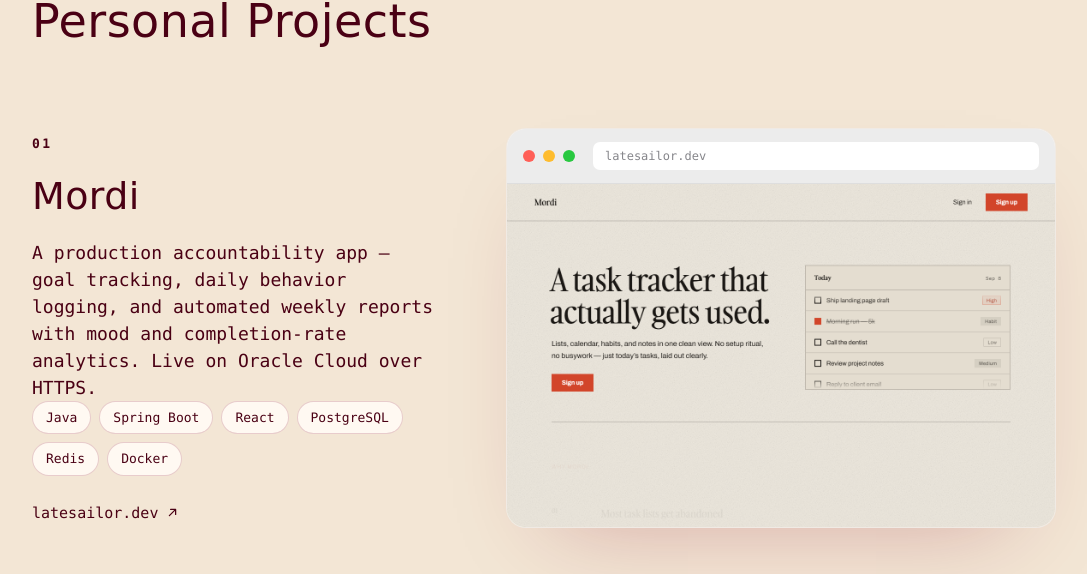
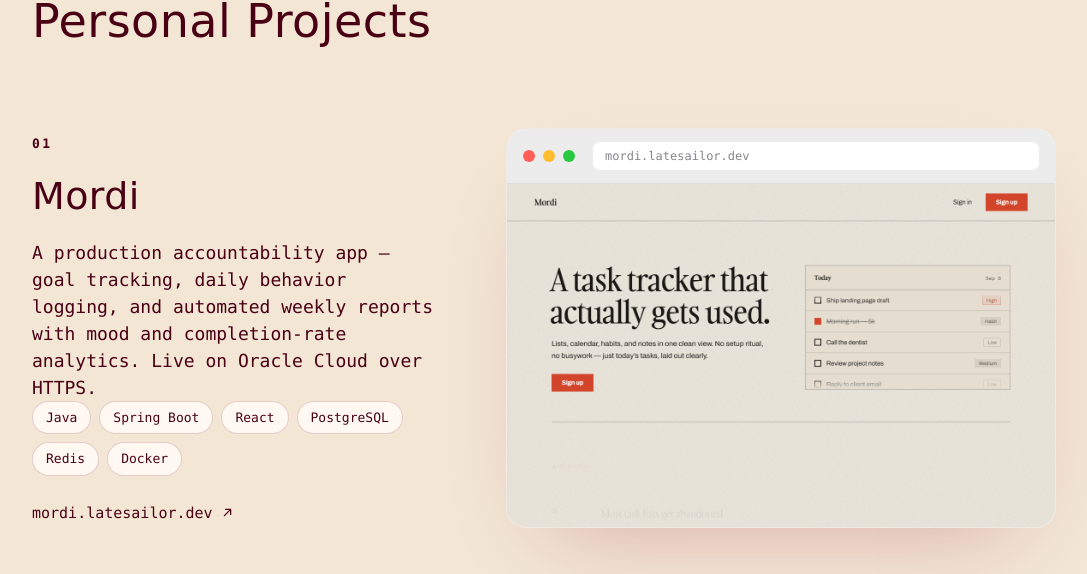
Before and after one commit to SailmanSeeulater/PPhanitchaleun_Portfolio, a React (Vite) app: page / in a window 1280 px wide. Shown: the part 840-1414 px from the top of the page, without its empty margins (96-1183 px from the left). Built offline with nearby package versions, Linux system fonts and the light colour scheme; a web font is replaced by a local one.

Commit message:
Updated the links deplayed on the demo for Mordi

```diff
--- a/src/App.jsx
+++ b/src/App.jsx
@@ -17,8 +17,8 @@ const PROJECTS = [
     blurb:
       "A production accountability app — goal tracking, daily behavior logging, and automated weekly reports with mood and completion-rate analytics. Live on Oracle Cloud over HTTPS.",
     stack: ["Java", "Spring Boot", "React", "PostgreSQL", "Redis", "Docker"],
-    link: { label: "latesailor.dev", href: "https://latesailor.dev" },
-    demo: { domain: "latesailor.dev", tint: "#30d158", image: mordiShot },
+    link: { label: "mordi.latesailor.dev", href: "https://mordi.latesailor.dev" },
+    demo: { domain: "mordi.latesailor.dev", tint: "#30d158", image: mordiShot },
   },
   {
     name: "Lonely Chess",
```
